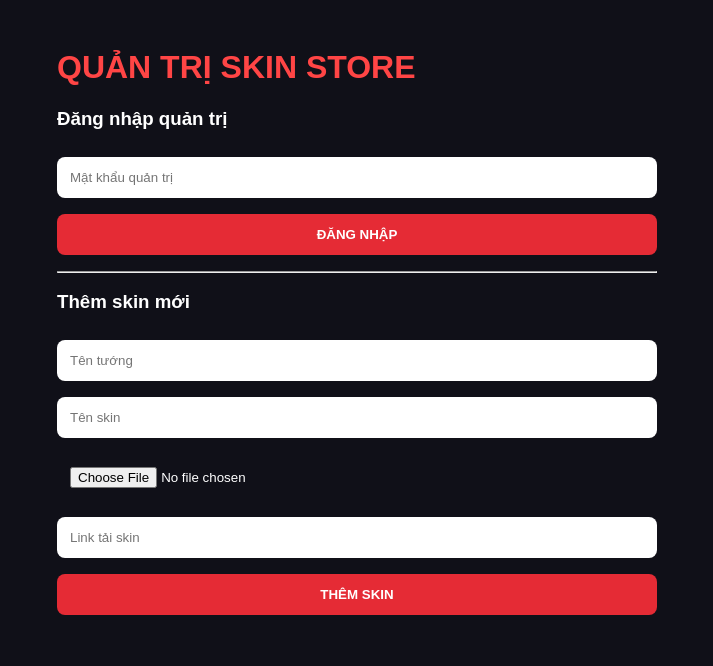
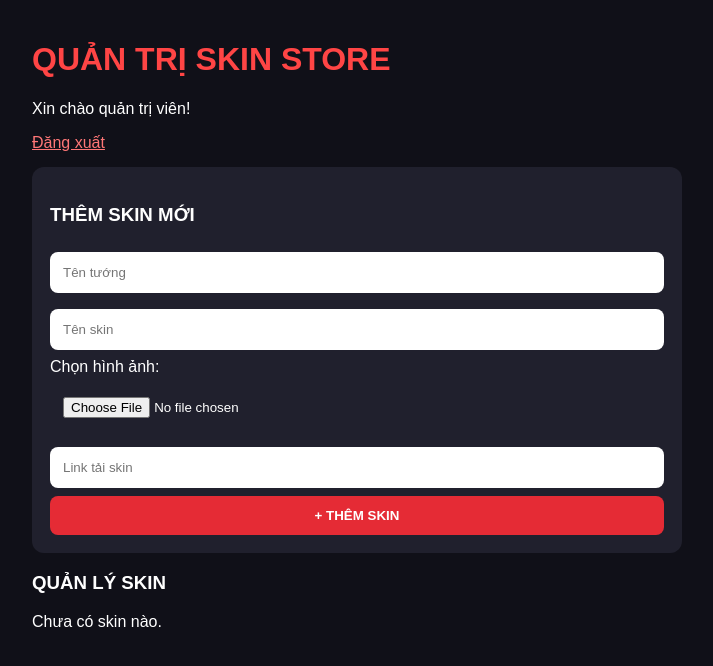
Before and after one commit to spee42411-png/spee42411-png-tan-tri-skin-store, a Flask app: page /admin in a window 1280 px wide. Shown: the top 666 px of the page, without its empty margins (283-996 px from the left). Run offline with Flask 3, Linux system fonts and the light colour scheme; the visitor is signed in with stand-in values (Sample User, id 1).

Commit message:
Update admin.html

```diff
--- a/templates/admin.html
+++ b/templates/admin.html
@@ -4,32 +4,59 @@
 <head>
 <meta charset="UTF-8">
 <meta name="viewport" content="width=device-width, initial-scale=1">
-<title>Quản trị - Tấn Trí Skin Store</title>
+<title>Quản trị Tấn Trí Skin Store</title>
 <style>
-body{background:#101018;color:white;font-family:Arial;padding:20px}
-main{max-width:600px;margin:auto}
-input,button{box-sizing:border-box;width:100%;padding:13px;margin:8px 0;border:0;border-radius:8px}
-button{background:#e52b35;color:white;font-weight:bold;cursor:pointer}
+body{margin:0;background:#101018;color:white;font-family:Arial;padding:20px}
+main{max-width:650px;margin:auto}
 h1{color:#ff4545}
+form,.item{background:#20202d;padding:18px;border-radius:12px;margin:15px 0}
+input{width:100%;box-sizing:border-box;padding:13px;margin:8px 0;border:0;border-radius:8px}
+button{background:#e52b35;color:white;border:0;padding:12px;border-radius:8px;cursor:pointer}
+.submit{width:100%;font-weight:bold}
+.item img{width:100px;height:100px;object-fit:cover;border-radius:8px}
+a{color:#ff7777}
 </style>
 </head>
 <body>
 <main>
 <h1>QUẢN TRỊ SKIN STORE</h1>
+
+{% if not session.get('admin') %}
 <form action="/admin/login" method="post">
-<h3>Đăng nhập quản trị</h3>
+<h3>Đăng nhập</h3>
 <input type="password" name="password" placeholder="Mật khẩu quản trị" required>
-<button type="submit">ĐĂNG NHẬP</button>
+<button class="submit">ĐĂNG NHẬP</button>
 </form>
-<hr>
-<h3>Thêm skin mới</h3>
+{% else %}
+
+<p>Xin chào quản trị viên!</p>
+<a href="/admin/logout">Đăng xuất</a>
+
 <form action="/admin/upload" method="post" enctype="multipart/form-data">
+<h3>THÊM SKIN MỚI</h3>
 <input name="hero" placeholder="Tên tướng" required>
 <input name="skin_name" placeholder="Tên skin" required>
-<input type="file" name="image" accept="image/*" required>
+<label>Chọn hình ảnh:</label>
+<input type="file" name="image" accept="image/png,image/jpeg,image/webp" required>
 <input type="url" name="download_url" placeholder="Link tải skin" required>
-<button type="submit">THÊM SKIN</button>
+<button class="submit">+ THÊM SKIN</button>
 </form>
+
+<h3>QUẢN LÝ SKIN</h3>
+{% for skin in skins %}
+<div class="item">
+<img src="{{ skin.image_url }}" alt="">
+<p><b>{{ skin.hero }}</b> - {{ skin.skin_name }}</p>
+<a href="{{ skin.download_url }}" target="_blank">Kiểm tra link tải</a>
+<form action="/admin/delete/{{ skin.id }}" method="post">
+<button onclick="return confirm('Bạn có chắc muốn xóa skin này?')">XÓA SKIN</button>
+</form>
+</div>
+{% else %}
+<p>Chưa có skin nào.</p>
+{% endfor %}
+
+{% endif %}
 </main>
 </body>
 </html>
```
